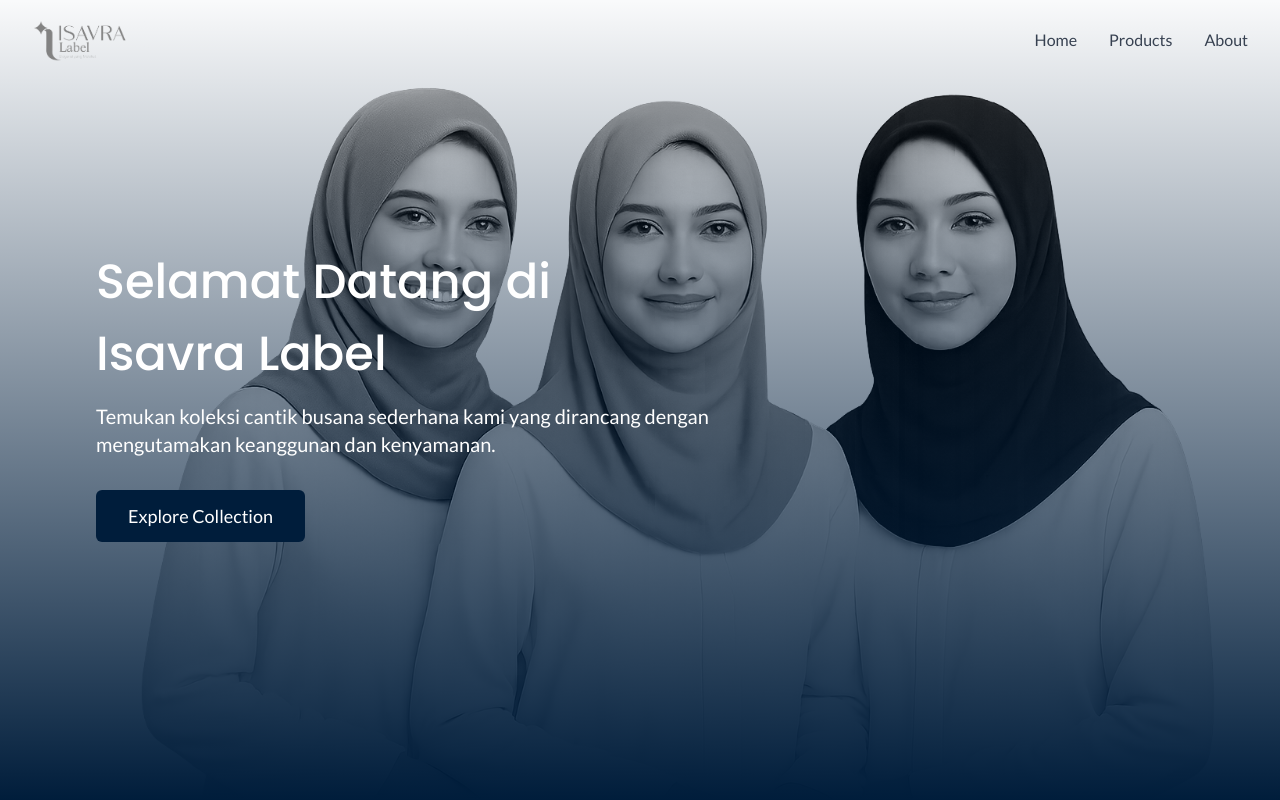
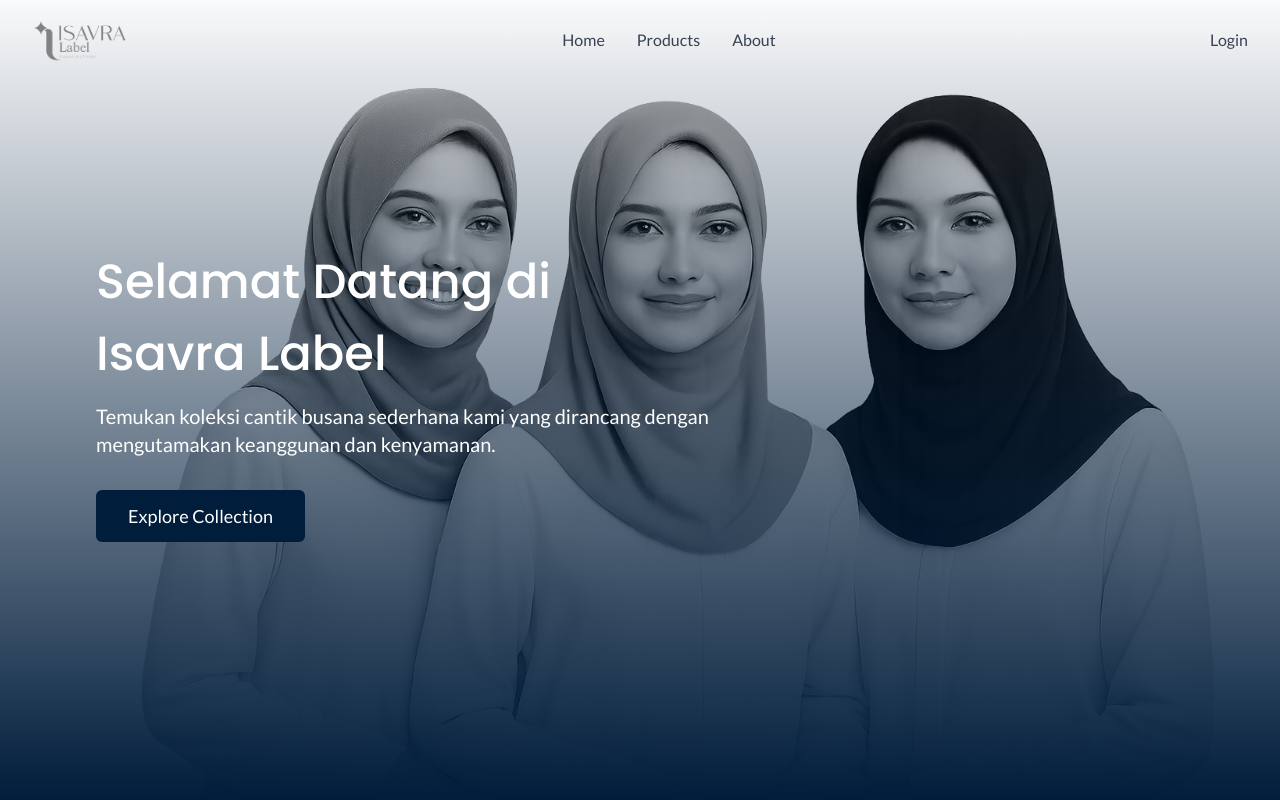
Before and after one commit to cecepns/toko_hijab, a React (Vite) app: page / in a window 1280 px wide. Shown: the top 800 px of the page. Built offline with nearby package versions, Linux system fonts and the light colour scheme; no server answers.

Commit message:
fix: route admin

```diff
--- a/src/components/layout/Navbar.tsx
+++ b/src/components/layout/Navbar.tsx
@@ -62,8 +62,8 @@
             )}
           </div>
 
-          {/* <div className="hidden md:flex items-center space-x-4">
-            <form onSubmit={handleSearch} className="relative">
+          <div className="hidden md:flex items-center space-x-4">
+            {/* <form onSubmit={handleSearch} className="relative">
               <input
                 type="text"
                 placeholder="Search products..."
@@ -72,11 +72,11 @@
                 onChange={(e) => setSearchQuery(e.target.value)}
               />
               <Search className="absolute left-3 top-1/2 transform -translate-y-1/2 text-gray-400" size={18} />
-            </form>
+            </form> */}
             {!isAuthenticated && (
               <Link to="/login" className="text-gray-700 hover:text-primary-600 transition-colors">Login</Link>
             )}
-          </div> */}
+          </div>
 
           {/* Mobile menu button */}
           <div className="md:hidden">
```
Also changed, not shown: 1 other file (tests, documents, lock files or other folders).
